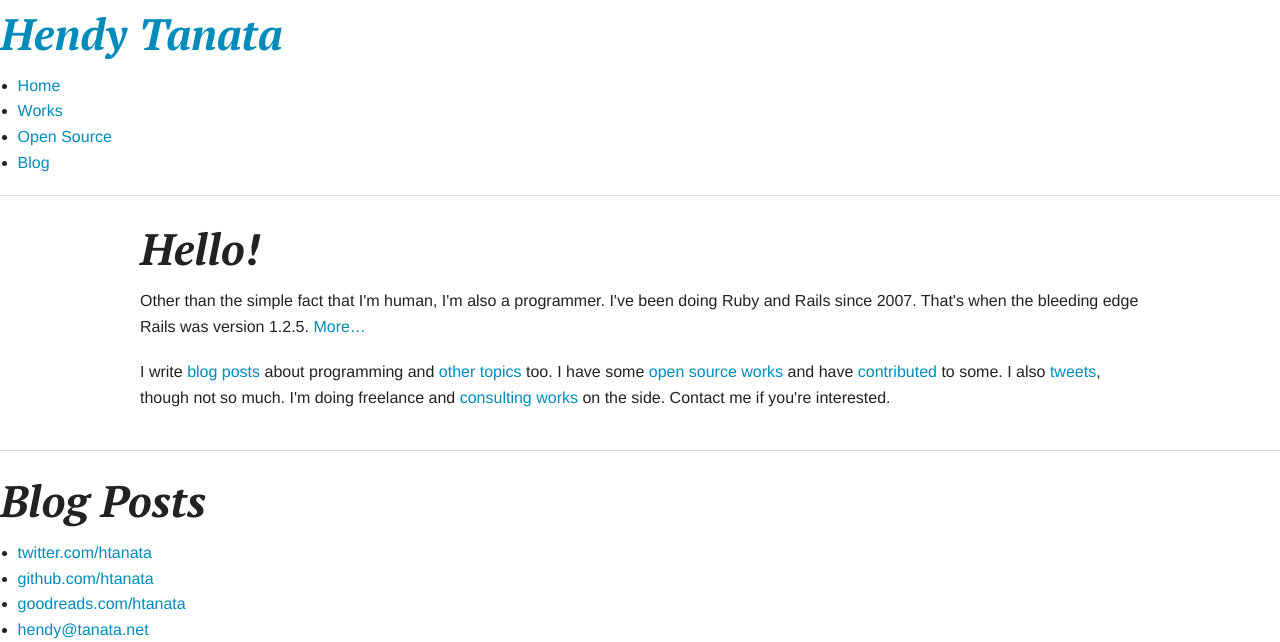
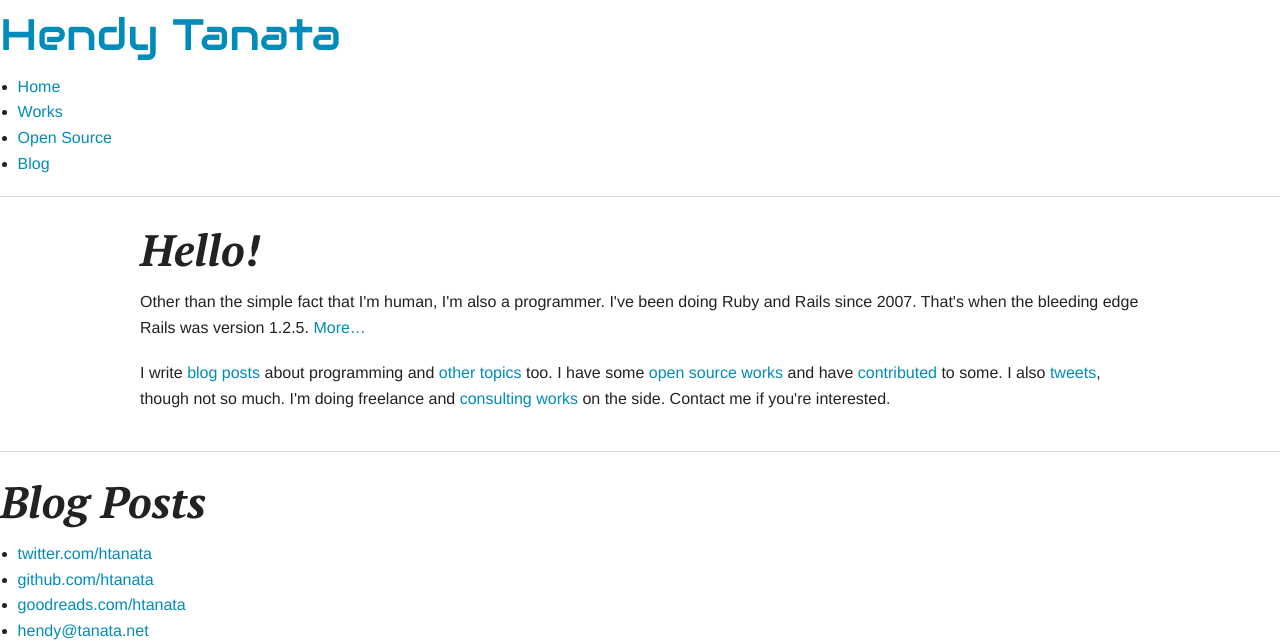
Before and after one commit to htanata/htanata.github.com, a Jekyll site: the page built from index.html, in a window 1280 px wide. Shown: the top 642 px of the page. Built offline with Jekyll 4.4.1, drawn with Linux system fonts in a browser that asks for light colours; nearby versions of some CDN libraries; grey boxes are pictures that could not be loaded.

Commit message:
Set font for main title.

```diff
--- a/_layouts/default.html
+++ b/_layouts/default.html
@@ -14,15 +14,15 @@
     <meta name="viewport" content="width=device-width, initial-scale=1.0">
     <link href="/favicon.ico?v=1" rel="shortcut icon" type="image/vnd.microsoft.icon" />
     <link rel="alternate" type="application/atom+xml" title="Feed" href="/atom.xml" />
-    <link href="http://fonts.googleapis.com/css?family=PT+Serif:700italic"
+    <link href="http://fonts.googleapis.com/css?family=PT+Serif:700italic|Audiowide"
       rel="stylesheet" type="text/css">
     <link href='/css/app.css?v=1' media='all' rel='stylesheet' />
     <script src='/js/head.min.js'></script>
   </head>
   <body>
     <div id='container' class="container">
-      <header id="main-header">
-        <h1><a href="/">{{ site.title }}</a></h1>
+      <header>
+        <h1><a href="/" class="site-title">{{ site.title }}</a></h1>
       </header>
       <nav id="main-nav">
         <ul>
--- a/_stylesheets/app.scss
+++ b/_stylesheets/app.scss
@@ -38,3 +38,5 @@
 //   "foundation/components/type",
 //   "foundation/components/offcanvas",
 //   "foundation/components/visibility";
+
+@import "components/site-title";
```
Also changed, not shown: css/app.css.
